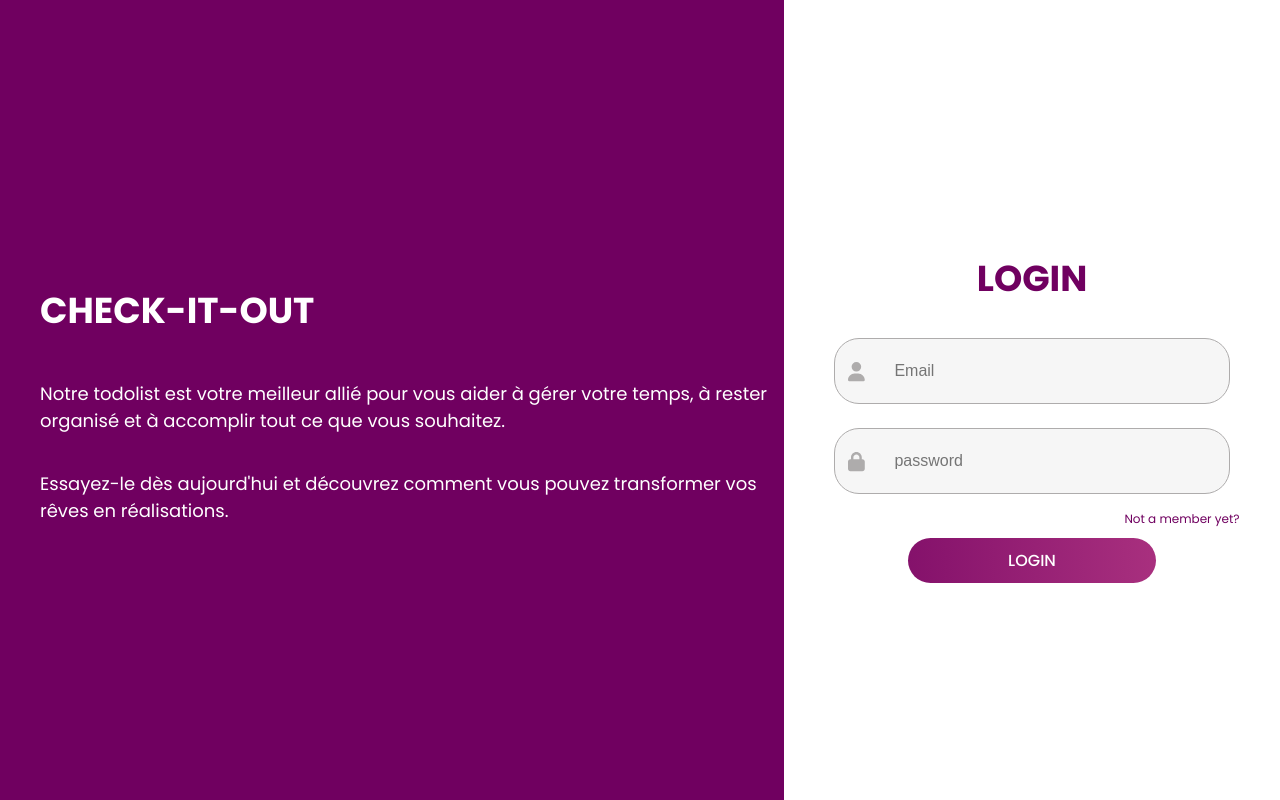
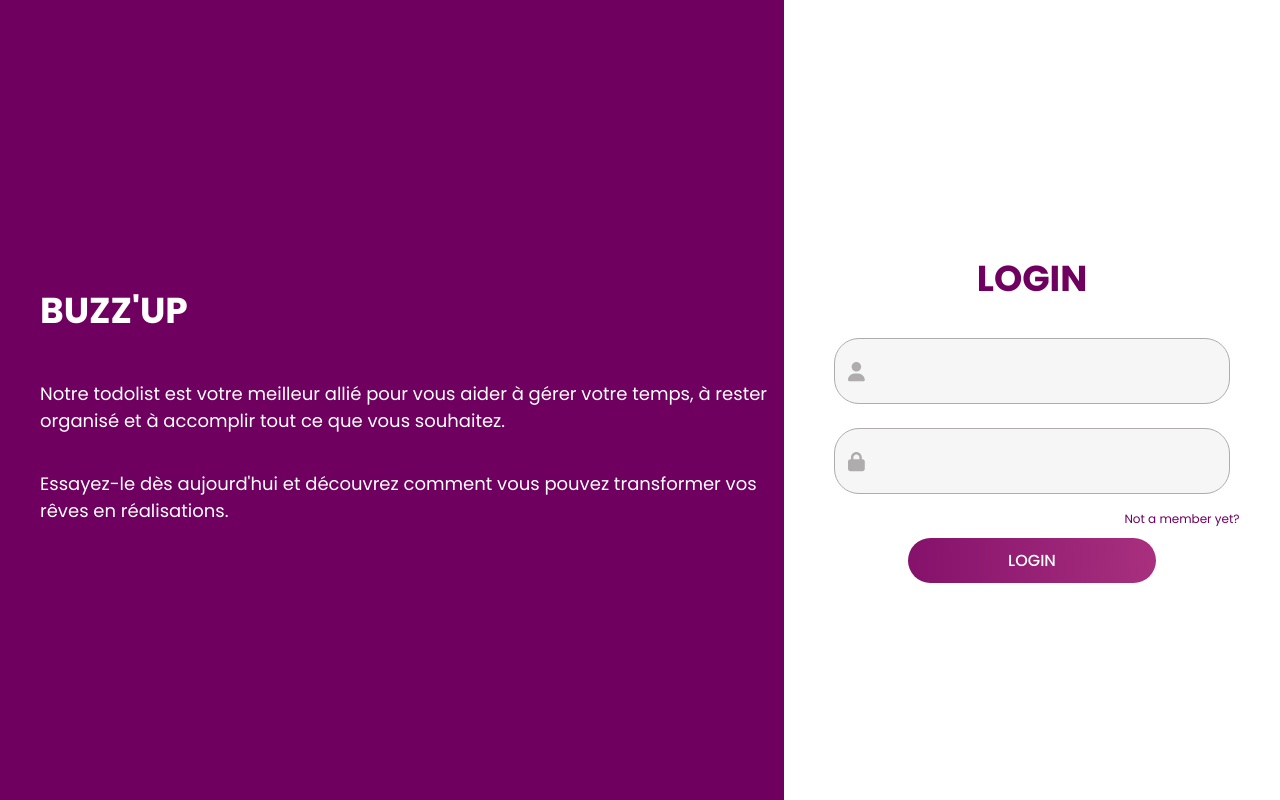
Before and after one commit to arasolonjatovo/buzz_up, a React (Create React App) app: page / in a window 1280 px wide. Built offline with nearby package versions, Linux system fonts and the light colour scheme.

Commit message:
fix name on login and signup page

```diff
--- a/src/routes/LoginPage/Login.tsx
+++ b/src/routes/LoginPage/Login.tsx
@@ -45,7 +45,7 @@ const Login: React.FC = () => {
   return (
     <div className="main__container">
       <div className="container__title">
-        <h1 className="title__auth">CHECK-IT-OUT</h1>
+        <h1 className="title__auth">BUZZ'UP</h1>
         <p>
           Notre todolist est votre meilleur allié pour vous aider à gérer votre
           temps, à rester organisé et à accomplir tout ce que vous souhaitez.
@@ -60,7 +60,6 @@ const Login: React.FC = () => {
         <InputText
           id="input__user"
           type="text"
-          placeholder="Email"
           icon={faUser}
           onChange={(e: ChangeEvent<HTMLInputElement>) =>
             setEmail(e.target.value)
@@ -68,7 +67,6 @@ const Login: React.FC = () => {
         />
         <InputText
           type="password"
-          placeholder="password"
           icon={faLock}
           onChange={(e: ChangeEvent<HTMLInputElement>) =>
             setPassword(e.target.value)
--- a/src/routes/SignUpPage/SignUp.tsx
+++ b/src/routes/SignUpPage/SignUp.tsx
@@ -51,7 +51,7 @@ const Signup: React.FC = () => {
   return (
     <div className="main__container">
       <div className="container__title">
-        <h1 className="title__auth">CHECK-IT-OUT</h1>
+        <h1 className="title__auth">BUZZ'UP</h1>
         <p>
           Notre todolist est votre meilleur allié pour vous aider à gérer votre
           temps, à rester organisé et à accomplir tout ce que vous souhaitez.
```
